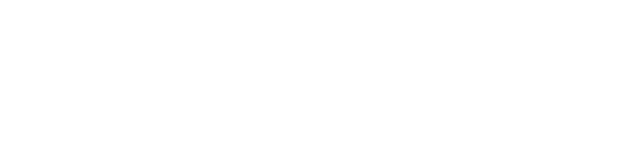
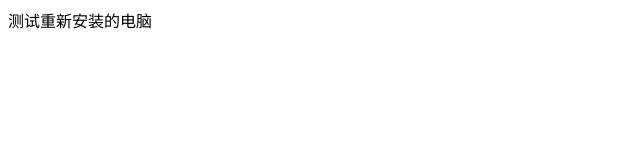
Before and after one commit to mzyaimll/js-base, a plain HTML site: page index.html in a window 1280 px wide. Shown: the whole page, without its empty margins (0-640 px from the left). Drawn offline with Linux system fonts and the light colour scheme.

Commit message:
test new computer

```diff
--- a/index.html
+++ b/index.html
@@ -2,7 +2,7 @@
  * @Autor: GeekMzy
  * @Date: 2021-02-20 07:02:30
  * @LastEditors: GeekMzy
- * @LastEditTime: 2021-02-20 07:02:47
+ * @LastEditTime: 2021-02-23 18:31:22
  * @FilePath: /js-base/index.html
 -->
 <!DOCTYPE html>
@@ -16,7 +16,7 @@
 </head>
 
 <body>
-
+  测试重新安装的电脑
 
   <script src="./src/new.js"></script>
 </body>
```
